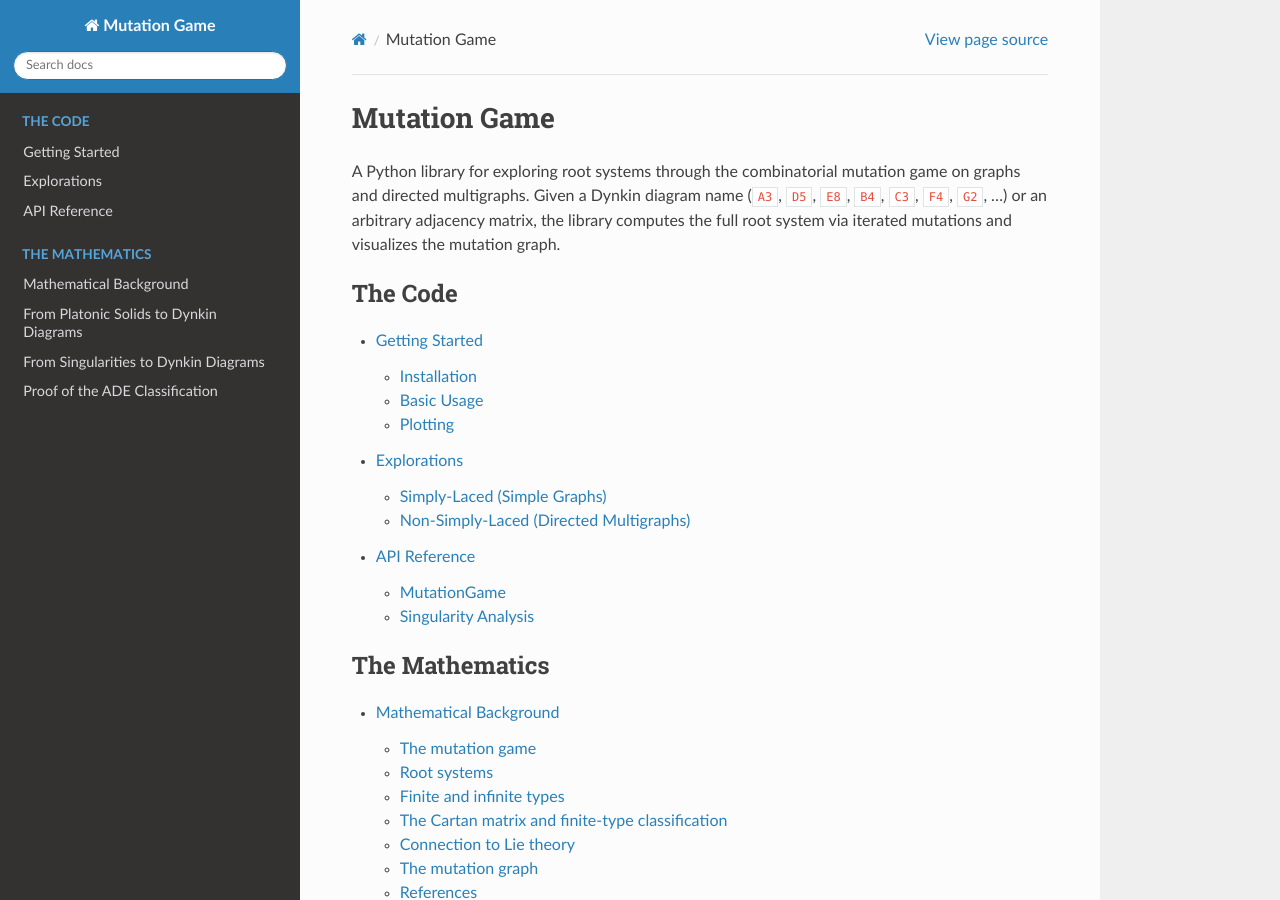
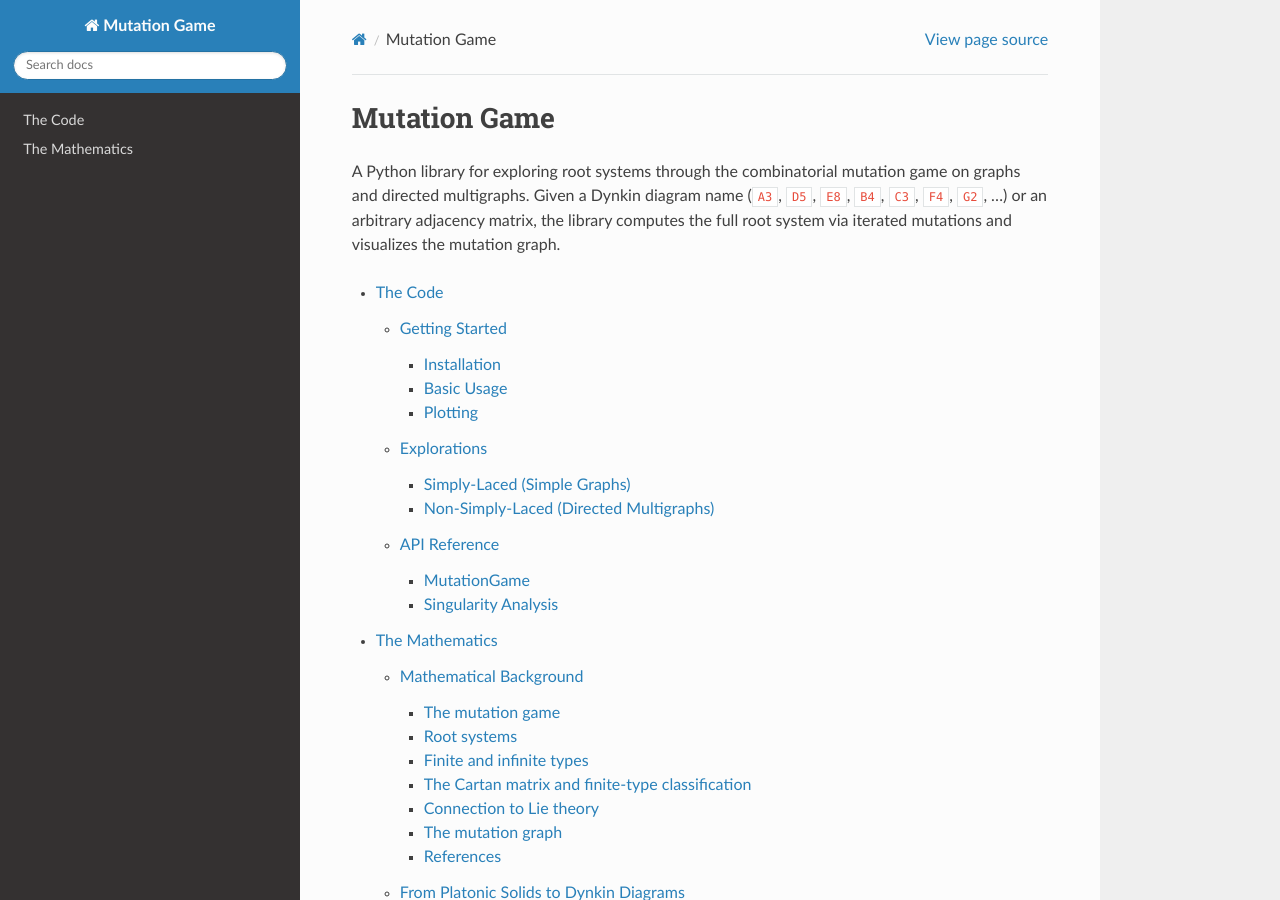
Before and after one commit to andreacortis/mutation_game, a Sphinx documentation site: the page built from docs/index.rst, in a window 1280 px wide and 900 px high. Built offline with Sphinx 7.4.7 and the Read the Docs theme 3.1.0, drawn with Linux system fonts in a browser that asks for light colours.

Commit message:
Consolidate docs into single toctree with Code and Mathematics sections
Replace two separate toctrees with one maxdepth-3 tree containing
two intermediate pages (code.rst, mathematics.rst) that group the
sub-pages.

Co-Authored-By: Claude Opus 4.6 (1M context) <noreply@anthropic.com>

```diff
--- a/docs/index.rst
+++ b/docs/index.rst
@@ -8,18 +8,7 @@ adjacency matrix, the library computes the full root system via iterated
 mutations and visualizes the mutation graph.
 
 .. toctree::
-   :maxdepth: 2
-   :caption: The Code
+   :maxdepth: 3
 
-   getting_started
-   explorations
-   api
-
-.. toctree::
-   :maxdepth: 2
-   :caption: The Mathematics
-
-   background
-   platonic_solids
-   singularities
-   classification_proof
+   code
+   mathematics
```
Also changed, not shown: docs/code.rst (added, +9 -0 lines), docs/mathematics.rst (added, +10 -0 lines).
